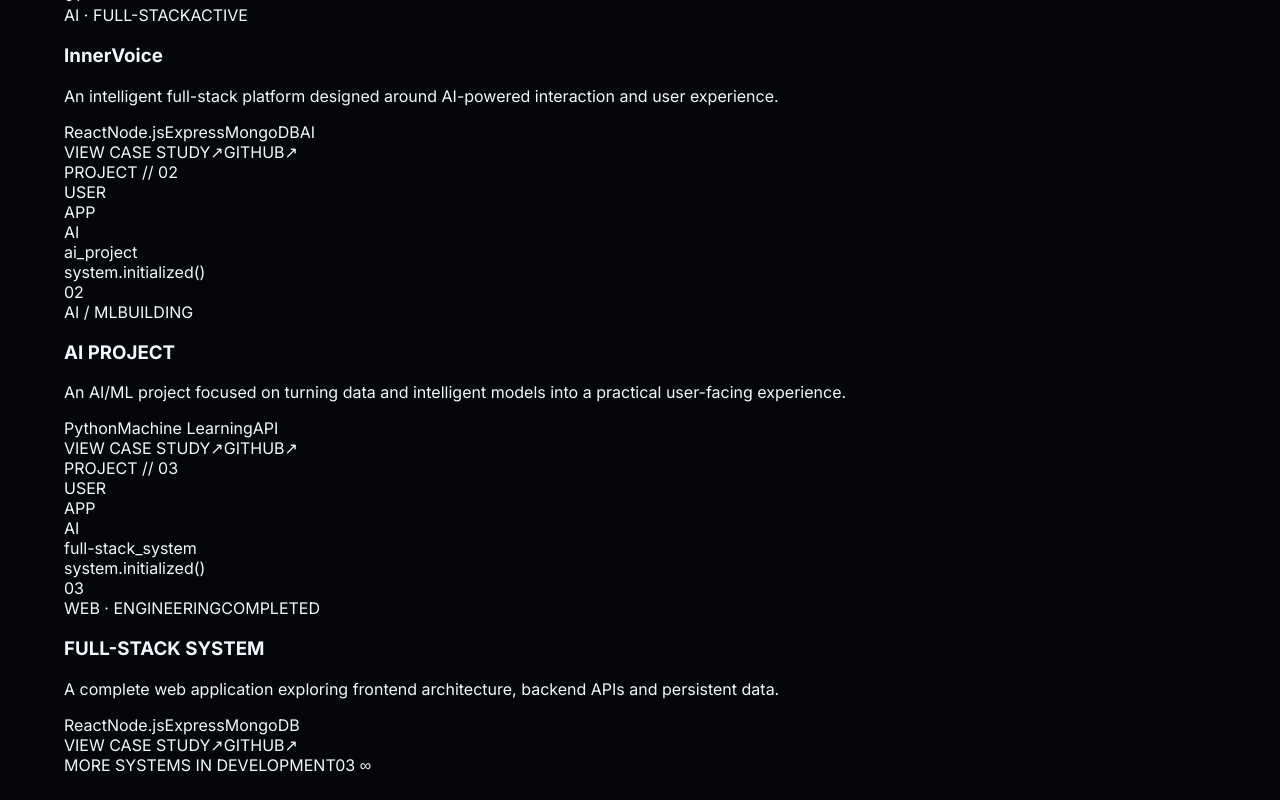
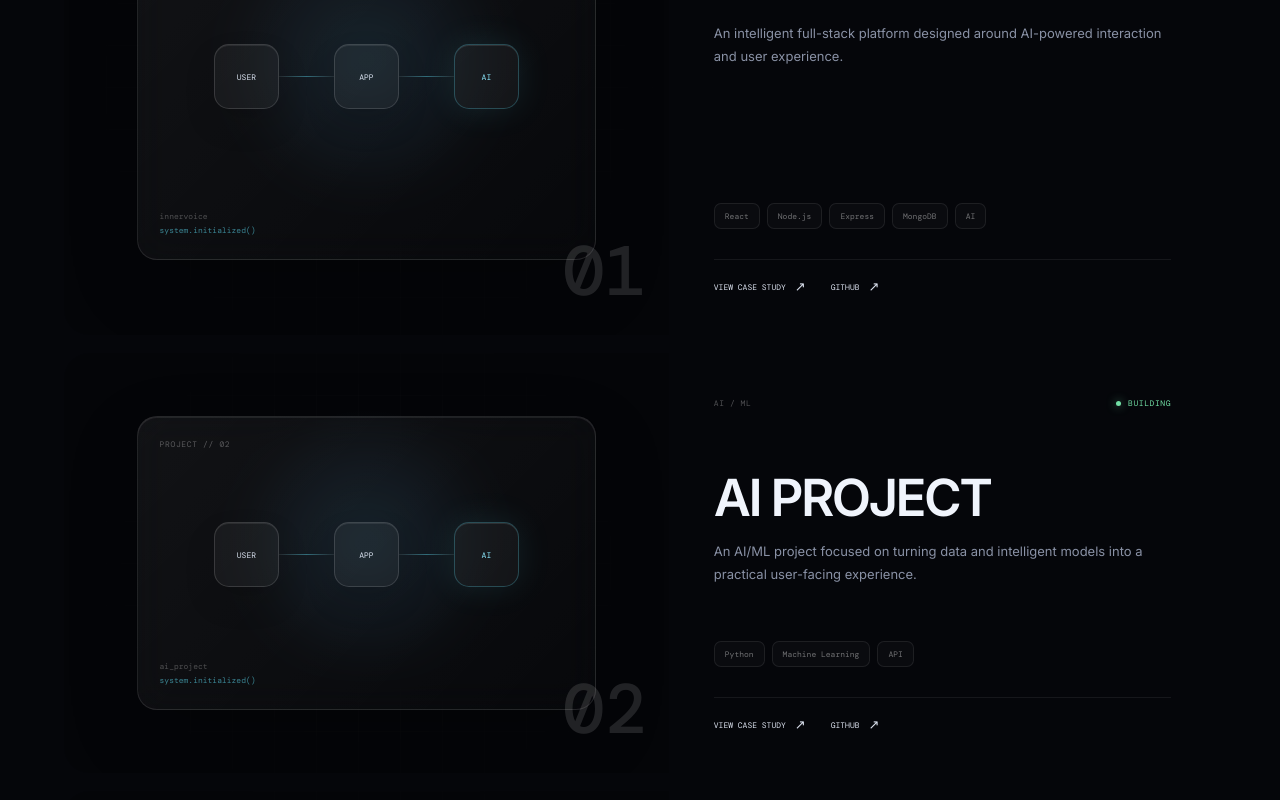
Before and after one commit to gajit9147-dev/Ajeet-Portfolio, a React (Vite) app in the folder client/: page / in a window 1280 px wide. Shown: the part 1940-2740 px from the top of the page. Built offline with nearby package versions, Linux system fonts and the light colour scheme; a web font is replaced by a local one.

Commit message:
Add Projects section styles

```diff
--- a/client/src/styles/liquid-glass.css
+++ b/client/src/styles/liquid-glass.css
@@ -341,3 +341,395 @@
     grid-template-columns: 1fr;
   }
 }
+
+/* =========================================
+   PROJECTS
+========================================= */
+
+.projects-section {
+  padding-top: 100px;
+}
+
+.projects-list {
+  display: flex;
+  flex-direction: column;
+  gap: 18px;
+}
+
+.project-card {
+  position: relative;
+
+  display: grid;
+  grid-template-columns: 1.05fr 0.95fr;
+
+  min-height: 420px;
+  overflow: hidden;
+
+  border-radius: 26px;
+
+  transition:
+    transform 0.35s ease,
+    border-color 0.35s ease,
+    background 0.35s ease;
+}
+
+.project-card:hover {
+  transform: translateY(-6px);
+  border-color: rgba(255, 255, 255, 0.2);
+  background: rgba(255, 255, 255, 0.065);
+}
+
+.project-featured {
+  min-height: 500px;
+}
+
+/* PROJECT VISUAL */
+
+.project-visual {
+  position: relative;
+  overflow: hidden;
+
+  min-height: 100%;
+
+  background:
+    radial-gradient(
+      circle at 50% 45%,
+      rgba(93, 199, 255, 0.12),
+      transparent 35%
+    ),
+    rgba(0, 0, 0, 0.13);
+}
+
+.project-grid-bg {
+  position: absolute;
+  inset: 0;
+
+  opacity: 0.5;
+
+  background-image:
+    linear-gradient(rgba(255, 255, 255, 0.035) 1px, transparent 1px),
+    linear-gradient(
+      90deg,
+      rgba(255, 255, 255, 0.035) 1px,
+      transparent 1px
+    );
+
+  background-size: 42px 42px;
+
+  mask-image: radial-gradient(circle, black, transparent 80%);
+}
+
+.project-system {
+  position: absolute;
+  inset: 15% 12%;
+
+  display: flex;
+  flex-direction: column;
+  justify-content: space-between;
+
+  padding: 22px;
+
+  border: 1px solid rgba(255, 255, 255, 0.1);
+  border-radius: 20px;
+
+  background:
+    linear-gradient(
+      135deg,
+      rgba(255, 255, 255, 0.06),
+      rgba(255, 255, 255, 0.015)
+    );
+
+  backdrop-filter: blur(18px);
+
+  box-shadow:
+    inset 0 1px 0 rgba(255, 255, 255, 0.08),
+    0 25px 70px rgba(0, 0, 0, 0.2);
+}
+
+.system-chip {
+  align-self: flex-start;
+
+  color: rgba(255, 255, 255, 0.3);
+  font-family: var(--mono);
+  font-size: 8px;
+  letter-spacing: 0.08em;
+}
+
+.architecture-preview {
+  display: flex;
+  align-items: center;
+  justify-content: center;
+
+  gap: 0;
+}
+
+.arch-node {
+  width: 65px;
+  height: 65px;
+
+  display: grid;
+  place-items: center;
+
+  border: 1px solid rgba(255, 255, 255, 0.14);
+  border-radius: 15px;
+
+  color: #dce4f2;
+
+  background: rgba(255, 255, 255, 0.045);
+
+  font-family: var(--mono);
+  font-size: 8px;
+
+  box-shadow:
+    inset 0 1px rgba(255, 255, 255, 0.08),
+    0 15px 30px rgba(0, 0, 0, 0.15);
+}
+
+.arch-node.ai-node {
+  color: #8deaff;
+
+  border-color: rgba(97, 232, 255, 0.25);
+
+  box-shadow:
+    0 0 35px rgba(97, 232, 255, 0.1),
+    inset 0 1px rgba(255, 255, 255, 0.1);
+}
+
+.arch-line {
+  width: 55px;
+  height: 1px;
+
+  background: linear-gradient(
+    90deg,
+    rgba(255, 255, 255, 0.08),
+    rgba(97, 232, 255, 0.4),
+    rgba(255, 255, 255, 0.08)
+  );
+}
+
+.visual-code {
+  color: rgba(255, 255, 255, 0.27);
+
+  font-family: var(--mono);
+  font-size: 8px;
+  line-height: 1.7;
+}
+
+.visual-code span {
+  color: rgba(97, 232, 255, 0.55);
+}
+
+.project-index {
+  position: absolute;
+  right: 22px;
+  bottom: 18px;
+
+  color: rgba(255, 255, 255, 0.12);
+
+  font-family: var(--mono);
+  font-size: 70px;
+  font-weight: 500;
+}
+
+/* PROJECT CONTENT */
+
+.project-content {
+  display: flex;
+  flex-direction: column;
+
+  padding: 45px 45px 40px;
+}
+
+.project-topline {
+  display: flex;
+  align-items: center;
+  justify-content: space-between;
+
+  color: rgba(255, 255, 255, 0.3);
+
+  font-family: var(--mono);
+  font-size: 8px;
+  letter-spacing: 0.07em;
+}
+
+.project-status {
+  display: flex;
+  align-items: center;
+  gap: 7px;
+
+  color: #72dfa5;
+}
+
+.project-status i {
+  width: 5px;
+  height: 5px;
+
+  border-radius: 50%;
+  background: #72dfa5;
+
+  box-shadow: 0 0 10px rgba(114, 223, 165, 0.7);
+}
+
+.project-content h3 {
+  margin: 65px 0 18px;
+
+  color: #f0f4fc;
+
+  font-size: clamp(32px, 4vw, 58px);
+  line-height: 0.95;
+  letter-spacing: -0.05em;
+  font-weight: 600;
+}
+
+.project-content > p {
+  max-width: 480px;
+
+  margin: 0;
+
+  color: var(--muted);
+
+  font-size: 13px;
+  line-height: 1.8;
+}
+
+.project-stack {
+  display: flex;
+  flex-wrap: wrap;
+  gap: 7px;
+
+  margin-top: auto;
+  padding-top: 35px;
+}
+
+.project-stack span {
+  padding: 7px 10px;
+
+  border: 1px solid rgba(255, 255, 255, 0.08);
+  border-radius: 7px;
+
+  color: rgba(255, 255, 255, 0.42);
+
+  background: rgba(255, 255, 255, 0.025);
+
+  font-family: var(--mono);
+  font-size: 8px;
+}
+
+.project-actions {
+  display: flex;
+  gap: 25px;
+
+  margin-top: 30px;
+  padding-top: 18px;
+
+  border-top: 1px solid rgba(255, 255, 255, 0.07);
+}
+
+.project-actions a {
+  display: flex;
+  align-items: center;
+  gap: 9px;
+
+  color: #dce2ef;
+
+  font-family: var(--mono);
+  font-size: 8px;
+
+  transition: color 0.2s ease;
+}
+
+.project-actions a:hover {
+  color: #8deaff;
+}
+
+.project-actions span {
+  font-size: 13px;
+}
+
+/* PROJECT FOOTER */
+
+.projects-footer {
+  display: flex;
+  justify-content: space-between;
+  align-items: center;
+
+  margin-top: 25px;
+
+  color: rgba(255, 255, 255, 0.22);
+
+  font-family: var(--mono);
+  font-size: 8px;
+  letter-spacing: 0.08em;
+}
+
+.project-counter {
+  display: flex;
+  align-items: center;
+  gap: 10px;
+}
+
+.project-counter i {
+  width: 35px;
+  height: 1px;
+
+  background: rgba(255, 255, 255, 0.18);
+}
+
+/* PROJECT RESPONSIVE */
+
+@media (max-width: 900px) {
+  .project-card,
+  .project-featured {
+    grid-template-columns: 1fr;
+    min-height: auto;
+  }
+
+  .project-visual {
+    min-height: 370px;
+  }
+
+  .project-content {
+    min-height: 400px;
+    padding: 35px;
+  }
+
+  .project-content h3 {
+    margin-top: 45px;
+  }
+}
+
+@media (max-width: 600px) {
+  .project-visual {
+    min-height: 300px;
+  }
+
+  .project-system {
+    inset: 12% 8%;
+  }
+
+  .arch-node {
+    width: 52px;
+    height: 52px;
+  }
+
+  .arch-line {
+    width: 25px;
+  }
+
+  .project-content {
+    min-height: 420px;
+    padding: 25px;
+  }
+
+  .project-content h3 {
+    margin-top: 40px;
+  }
+
+  .project-index {
+    font-size: 50px;
+  }
+
+  .projects-footer {
+    gap: 15px;
+  }
+}
```
